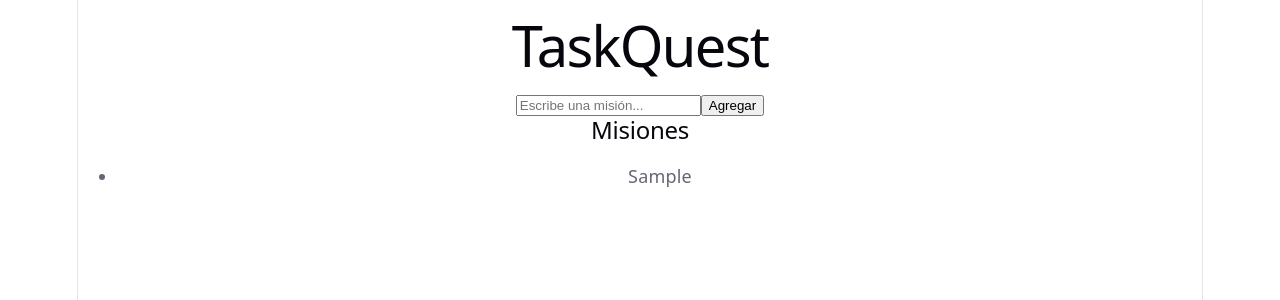
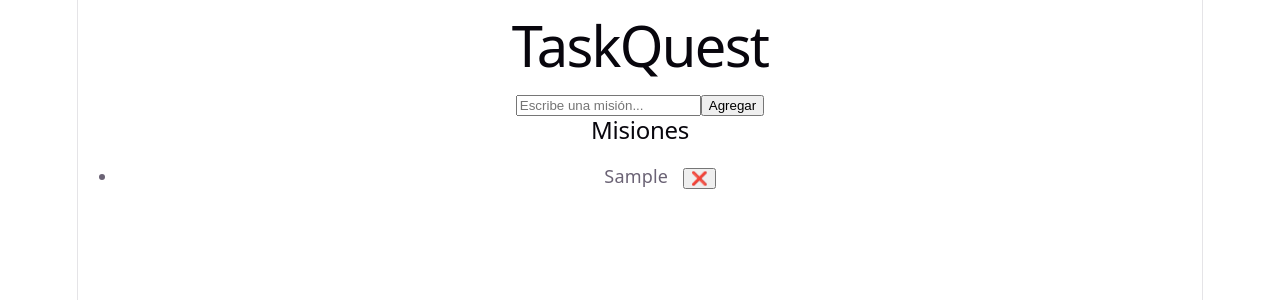
Before and after one commit to Frixix/TaskQuest, a React (Vite) app: page / in a window 1280 px wide. Both pictures are taken after typing "Sample" into the empty fields and a click on the button "Agregar". Shown: the top 300 px of the page. Built offline with nearby package versions, Linux system fonts and the light colour scheme.

Commit message:
feat : - [x] Paso 6: Eliminar tareas

```diff
--- a/src/App.jsx
+++ b/src/App.jsx
@@ -34,6 +34,11 @@ const toggleTask = (id) => {
   setTasks(updatedTasks);
 };
 
+const deleteTask = (id) => {
+  const filteredTasks = tasks.filter((tarea) => tarea.id !== id);
+  setTasks(filteredTasks);
+};
+
   // 🔵 UI
   return (
     <div>
@@ -53,13 +58,21 @@ const toggleTask = (id) => {
         {tasks.map((tarea) => (
           <li
             key={tarea.id}
-          onClick={() => toggleTask(tarea.id)}
             style={{
               textDecoration: tarea.completed ? "line-through" : "none",
               cursor: "pointer"
             }}
           >
+            <span onClick={() => toggleTask(tarea.id)}>
               {tarea.title}
+            </span>{" "}
+
+            <button
+              onClick={() => deleteTask(tarea.id)}
+              style={{ marginLeft: "10px" }}
+            >
+              ❌
+            </button>
           </li>
         ))}
       </ul>
```
Lines whose indentation alone changed are shown as unchanged.
